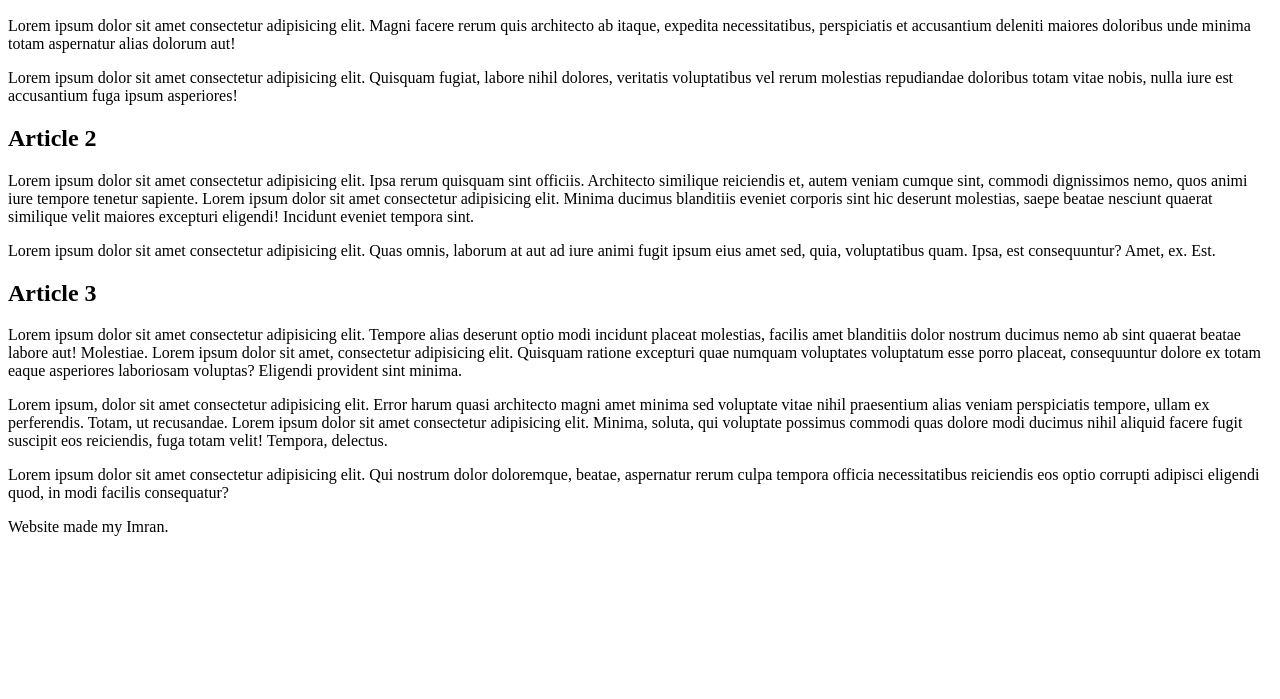
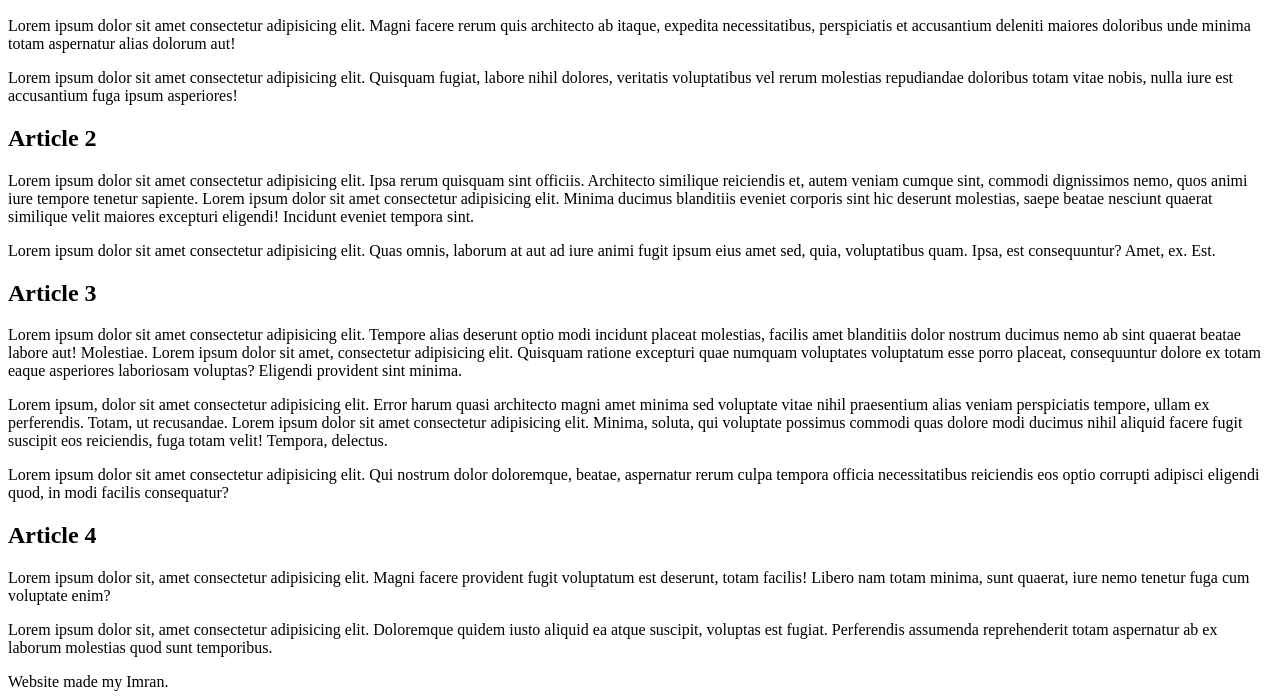
Before and after one commit to hiimrann/cat-ipsum, a plain HTML site: page index.html in a window 1280 px wide. Shown: the part 110-809 px from the top of the page. Drawn offline with Linux system fonts and the light colour scheme.

Commit message:
added article 4

```diff
--- a/index.html
+++ b/index.html
@@ -42,6 +42,13 @@
 
       <p>Lorem ipsum dolor sit amet consectetur adipisicing elit. Qui nostrum dolor doloremque, beatae, aspernatur rerum culpa tempora officia necessitatibus reiciendis eos optio corrupti adipisci eligendi quod, in modi facilis consequatur?</p>
     </article>
+
+    <article>
+      <h2>Article 4</h2>
+      <p>Lorem ipsum dolor sit, amet consectetur adipisicing elit. Magni facere provident fugit voluptatum est deserunt, totam facilis! Libero nam totam minima, sunt quaerat, iure nemo tenetur fuga cum voluptate enim?</p>
+
+      <p>Lorem ipsum dolor sit, amet consectetur adipisicing elit. Doloremque quidem iusto aliquid ea atque suscipit, voluptas est fugiat. Perferendis assumenda reprehenderit totam aspernatur ab ex laborum molestias quod sunt temporibus.</p>
+    </article>
   </main>
 
   <footer>
```
